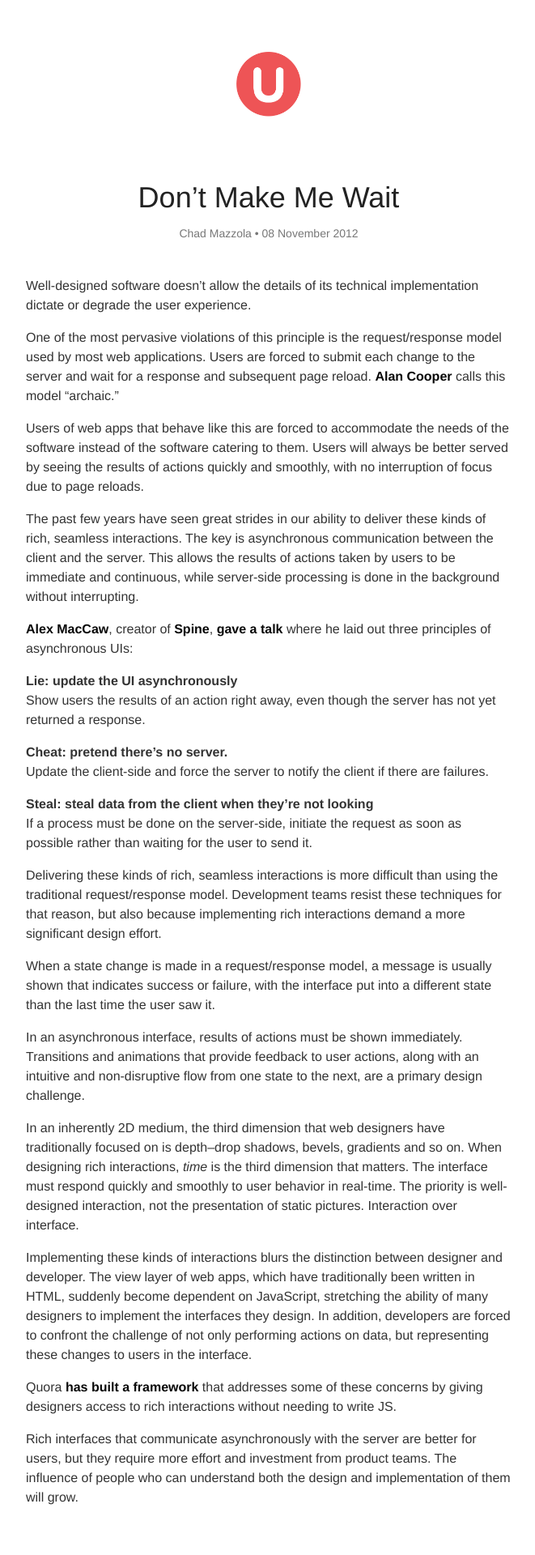
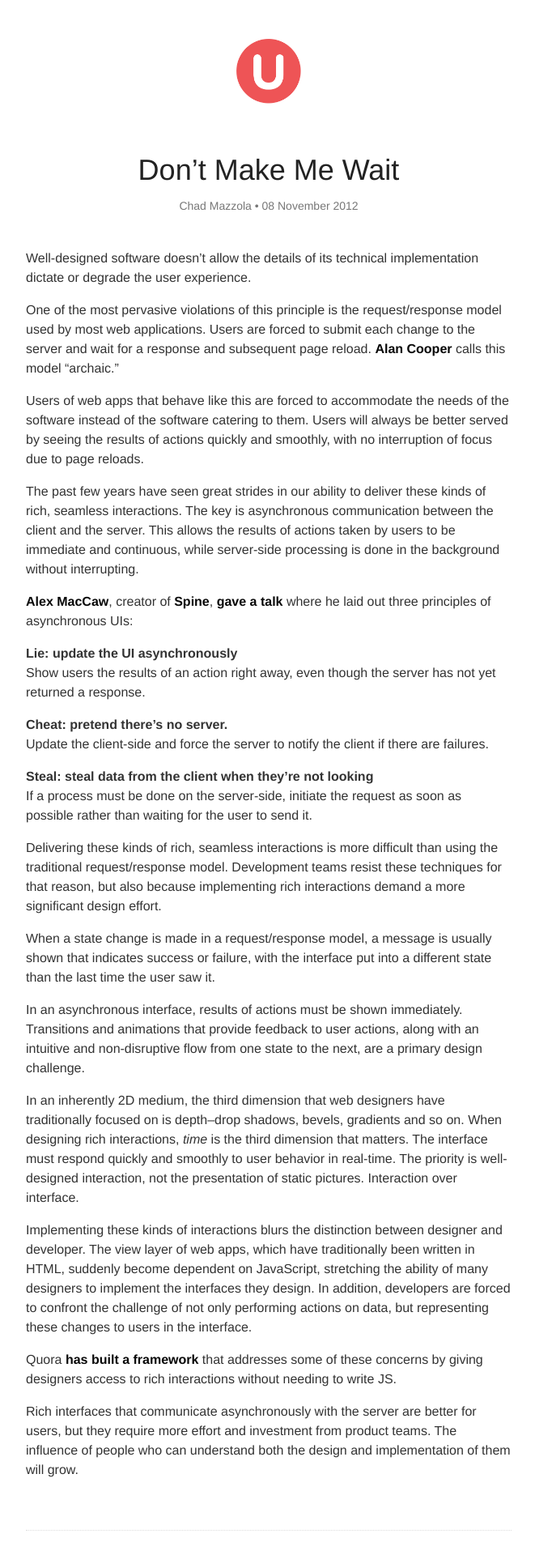
Before and after one commit to ehmorris/unicornmeet, a Jekyll site: the page built from index.html, in a window 1280 px wide. Shown: the top 1920 px of the page at 81% size, without its empty margins (308-969 px from the left). Built offline with Jekyll 4.4.1, drawn with Linux system fonts in a browser that asks for light colours; Markdown is read by kramdown in place of the engine named in the settings.

Commit message:
Tighten up layout.

```diff
--- a/_includes/footer.html
+++ b/_includes/footer.html
@@ -1,5 +1,5 @@
 <footer>
-  <h6><span>Read more</span></h6>
+  <h6><span>More</span></h6>
 
   {% if page.type == "post") %}
     <div class="related-posts">
--- a/stylesheets/application.css
+++ b/stylesheets/application.css
@@ -68,7 +68,7 @@
   overflow: hidden; }
 
 header {
-  margin: 64px 0 82px; }
+  margin: 48px 0 64px; }
   header ol {
     margin: 0 auto;
     width: 80px; }
@@ -95,13 +95,14 @@
 .container .post {
   border-bottom: 1px dotted #ddd;
   color: #333;
-  margin: 0 0 92px 0;
+  margin: 0 0 82px 0;
   padding: 0 0 46px; }
   .container .post:last-child {
-    border-bottom: 0; }
+    border-bottom: 0;
+    padding-bottom: 0; }
   body.body-post .container .post {
     border-bottom: 0;
-    margin: 0 0 92px 0;
+    margin: 0 0 82px 0;
     padding: 0; }
   .container .post h2 {
     color: #222;
@@ -153,7 +154,7 @@
 footer {
   border-bottom: 1px dotted #ddd;
   color: #555;
-  margin: 0 0 124px 0;
+  margin: 0 0 92px 0;
   padding: 0 0 24px 0; }
   footer a {
     color: #555; }
--- a/stylesheets/scss/_footer.scss
+++ b/stylesheets/scss/_footer.scss
@@ -1,7 +1,7 @@
 footer {
   border-bottom: 1px dotted #ddd;
   color: #555;
-  margin: 0 0 124px 0;
+  margin: 0 0 92px 0;
   padding: 0 0 24px 0;
 
   a {
--- a/stylesheets/scss/_header.scss
+++ b/stylesheets/scss/_header.scss
@@ -1,5 +1,5 @@
 header {
-  margin: 64px 0 82px;
+  margin: 48px 0 64px;
   $radius: 80px;
 
   ol {
--- a/stylesheets/scss/_post.scss
+++ b/stylesheets/scss/_post.scss
@@ -1,16 +1,17 @@
 .container .post {
   border-bottom: 1px dotted #ddd;
   color: #333;
-  margin: 0 0 92px 0;
+  margin: 0 0 82px 0;
   padding: 0 0 46px;
 
   &:last-child {
     border-bottom: 0;
+    padding-bottom: 0;
   }
 
   body.body-post & {
     border-bottom: 0;
-    margin: 0 0 92px 0;
+    margin: 0 0 82px 0;
     padding: 0;
   }
 
```
